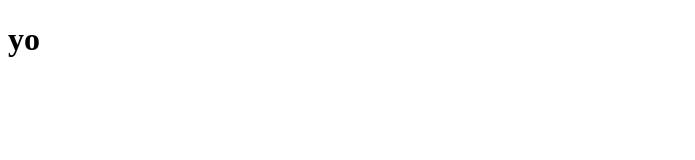
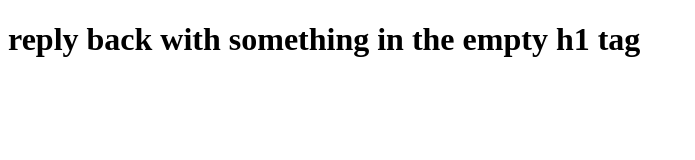
Before and after one commit to michTorr/edensLounge, a plain HTML site: page index.html in a window 1280 px wide. Shown: the whole page, without its empty margins (0-695 px from the left). Drawn offline with Linux system fonts and the light colour scheme.

Commit message:
reply back

```diff
--- a/index.html
+++ b/index.html
@@ -6,8 +6,10 @@
     <title>Edens Lounge</title>
 </head>
 <body>
-    <h1>yo
+    <h1>reply back with something in the empty h1 tag</h1>
 
-    </h1>
+
+<h1></h1>
+
 </body>
 </html>
```
